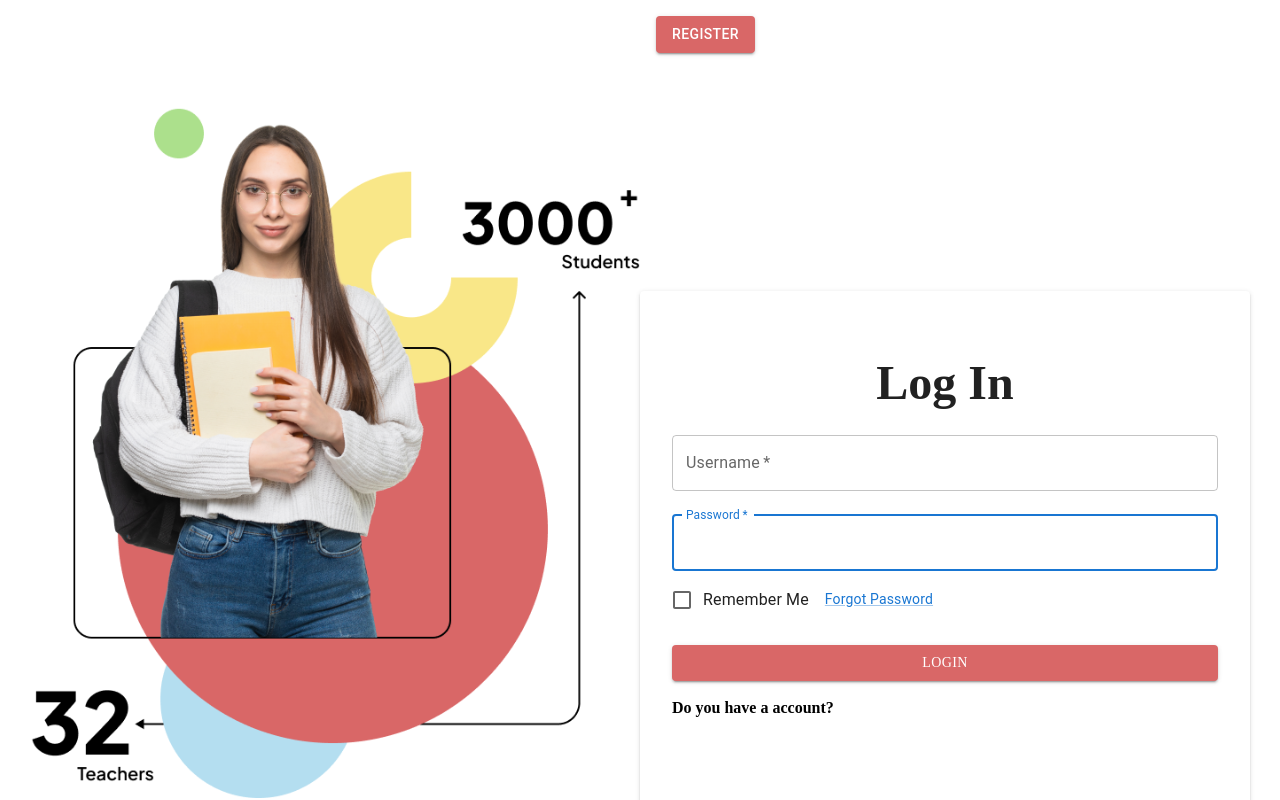
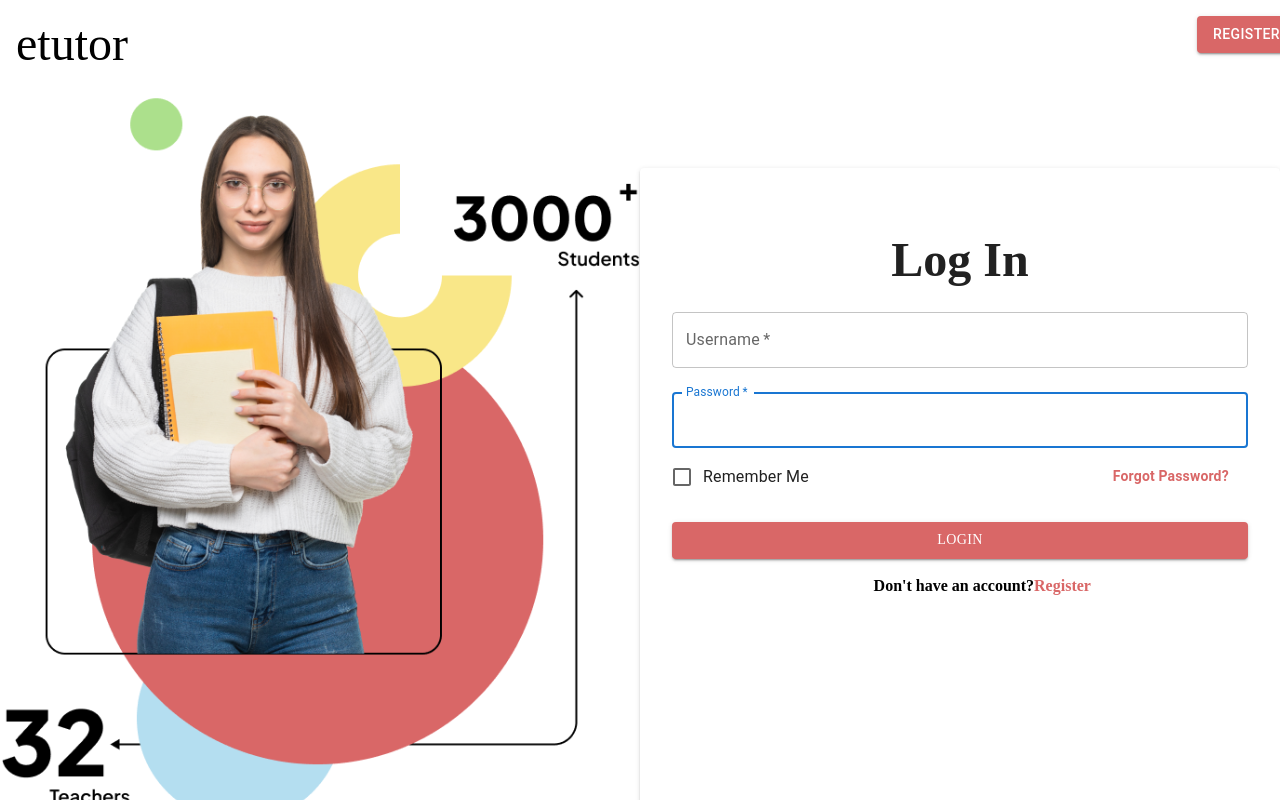
Before and after one commit to hasithasenevirathne123/studentetutor, a React (Create React App) app: page / in a window 1280 px wide. Shown: the top 800 px of the page. Built offline with nearby package versions, Linux system fonts and the light colour scheme.

Commit message:
login 2024.01.07

```diff
--- a/src/Pages/Login.js
+++ b/src/Pages/Login.js
@@ -19,40 +19,45 @@ import { Navigate } from "react-router";
 const Login = () => {
   const handleSubmit = () => {};
 
+  const clickAlert = () => {
+
+    alert("Hello")
+
+  };
+
   return (
     <>
       <Grid container m={2}>
-        <Grid
-          style={{ fontFamily: "Plus Jakarta Sans", fontSize: "50px" }}
-          item
-          lg={6}
-          md={6}
-          sm={12}
-          xs={12}
-        ></Grid>
-        <Grid item lg={6} md={6} sm={12} xs={12}>
-          <Button
+      <Grid container>
+              <Grid item xs>
+                <Typography variant="h3" style={{fontFamily:"Plus Jakarta Sans"}}>etutor</Typography>
+              </Grid>
+              <Grid item>
+              <Button
             className="btn-reg"
             style={{ backgroundColor: "#d96767" }}
             variant="contained"
           >
             Register
           </Button>
+              </Grid>
+            </Grid>
+      </Grid>
+      <Grid container component="main">
+        <Grid item lg={6} md={6} sm={12} xs={12}>
+          <img style={{ width: "100%" }} src={image} />
         </Grid>
-      </Grid>
-      <Grid container component="main" style={{ padding:"30px" }}>
-        <Grid item lg={6} md={6} sm={12} xs={12}>
-          <img style={{width:"100%"}} src={image} />
-        </Grid>
+
         <Grid
-          style={{ height: "40rem", marginTop: "12rem" }}
+          style={{ height: "40rem", marginTop: "5rem" }}
           item
           lg={6}
           md={6}
           sm={12}
           xs={12}
-          component={Card}
-          squarero elevation={2}
+          component={Paper}
+          squarero
+          elevation={2}
         >
           <Box
             sx={{
@@ -69,6 +74,7 @@ const Login = () => {
             >
               Log In
             </Typography>
+
             <Box
               component="form"
               noValidate
@@ -86,7 +92,7 @@ const Login = () => {
                 autoFocus
               ></TextField>
               <TextField
-                style={{fontFamily: "Plus Jakarta Sans" }}
+                style={{ fontFamily: "Plus Jakarta Sans"}}
                 margin="normal"
                 required
                 fullWidth
@@ -96,12 +102,13 @@ const Login = () => {
                 autoFocus
               ></TextField>
               <FormControlLabel
-                style={{ fontFamily: "Plus Jakarta Sans" }}
+                style={{ fontFamily: "Plus Jakarta Sans",justifyContent:"space-between"}}
                 control={<Checkbox />}
                 label="Remember Me"
               />
-              <Link href="#" variant="body2">
-                Forgot Password
+
+              <Link href="#" variant="body2" style={{ textDecoration: "none", justifyContent:"space-between", color:"#d96767", fontWeight:"bolder", marginLeft:"50%"}}>
+                Forgot Password?
               </Link>
 
               <Button
@@ -123,10 +130,22 @@ const Login = () => {
                   justifyContent: "center",
                   color: "black",
                   fontFamily: "Plus Jakarta Sans",
+                  marginLeft:"35%"
                 }}
               >
-                Do you have a account?
+                Don't have an account?
               </label>
+              <a
+                href="#"
+                style={{
+                  textDecoration: "none",
+                  fontFamily: "Plus Jakarta Sans",
+                  fontWeight: "bolder",
+                  color: "#d96767",
+                }}
+              >
+                Register
+              </a>
             </Box>
           </Box>
         </Grid>
```
